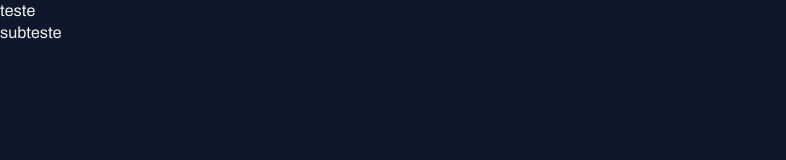
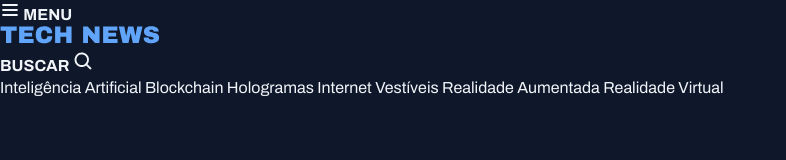
Before and after one commit to MarceloVieira22/Projeto---Portal-de-noticias, a plain HTML site: page index.html in a window 1280 px wide. Shown: the whole page, without its empty margins (0-786 px from the left). Drawn offline with Linux system fonts and the light colour scheme.

Commit message:
fazendo o cabeçalho

```diff
--- a/index.html
+++ b/index.html
@@ -13,9 +13,30 @@
     rel="stylesheet">
 </head>
 <body>
-  <h1>teste</h1>
-  <h2>subteste</h2>
-  <a href="#"></a>
+  <header class="container">
+    <nav id="primary" class="grid grid-flow-col">
+      <div>
+        <img src="assets/icons/List.svg" alt="ícone de menu">
+        <strong>MENU</strong>
+      </div>
+      <div>
+        <img src="assets/Tech News.svg" alt="">
+      </div>
+      <div>
+        <strong>BUSCAR</strong>
+        <img src="assets/icons/MagnifyingGlass.svg" alt="">
+      </div>
+    </nav>
+    <nav id="secondary" class="grid grid-flow-col ">
+      <a href="#">Inteligência Artificial</a>
+      <a href="#">Blockchain</a>
+      <a href="#">Hologramas</a>
+      <a href="#">Internet</a>
+      <a href="#">Vestíveis</a>
+      <a href="#">Realidade Aumentada</a>
+      <a href="#">Realidade  Virtual</a>
+    </nav>
+  </header>
 </body>
 
 </html>
```
